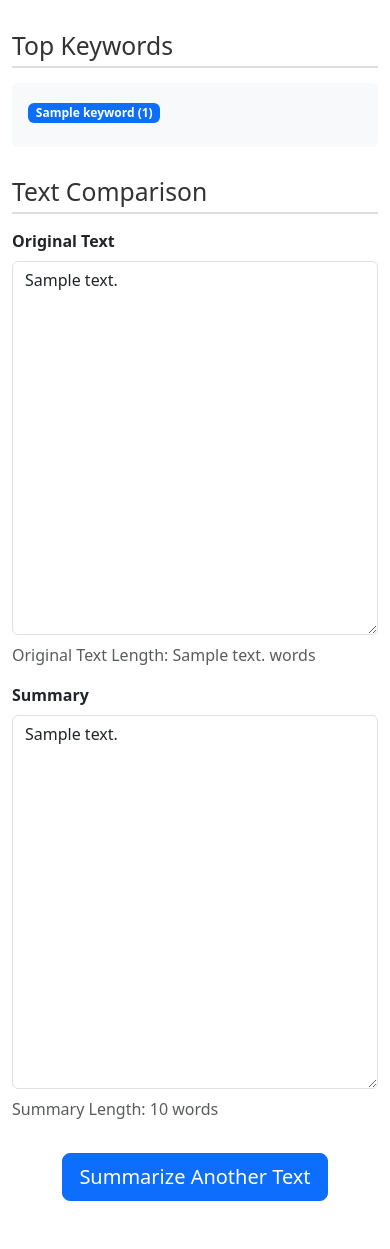
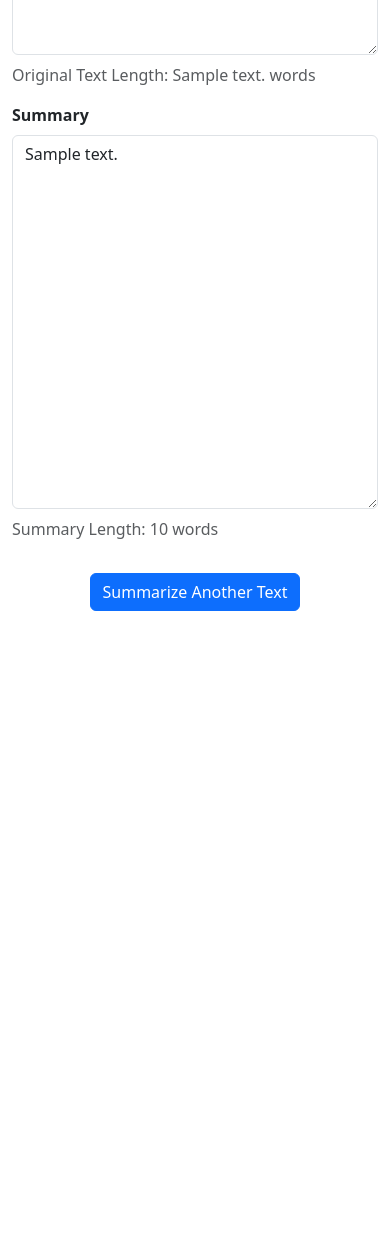
Before and after one commit to pinraspberry/text_summary01, a Flask app: template templates/summary.html in a window 390 px wide. Shown: the part 844-2093 px from the top of the page. After the commit the page ends 1455 px from the top, so only its background shows below. Run offline with Flask 3, Linux system fonts and the light colour scheme; the template is opened without the code that fills it: most values are stand-ins (such as "Sample title", 1, 10 or a date in 2020).

Commit message:
Update summary.html

```diff
--- a/templates/summary.html
+++ b/templates/summary.html
@@ -3,12 +3,13 @@
 <head>
     <meta charset="UTF-8">
     <meta name="viewport" content="width=device-width, initial-scale=1.0">
-    <title>Text Summarizer - Result</title>
+    <title>Document</title>
     <link rel="stylesheet" href="/static/styles.css">
     <link href="https://cdn.jsdelivr.net/npm/bootstrap@5.3.6/dist/css/bootstrap.min.css" rel="stylesheet" integrity="sha384-4Q6Gf2aSP4eDXB8Miphtr37CMZZQ5oXLH2yaXMJ2w8e2ZtHTl7GptT4jmndRuHDT" crossorigin="anonymous">
 </head>
 <body>
-    <div class="container">
+    <!-- <h1>hiiii hello finally</h1> -->
+    <<div class="container">
         <div class="p-5 mb-4 bg-light rounded-3">
             <div class="container-fluid py-5">
               <h1 class="display-5 fw-bold">Text Summarizer</h1>
@@ -23,33 +24,7 @@
                     Summary Ratio: {{ summary_ratio * 100 }}% of original text
                 </div>
             </div>
-        </div>
 
-        <!-- Word Cloud Section -->
-        <h2 class="section-title">Word Cloud Visualization</h2>
-        <div class="row">
-            <div class="col-md-12">
-                <div class="wordcloud-container">
-                    <img src="{{ wordcloud_path }}" alt="Word Cloud" class="wordcloud-img">
-                </div>
-            </div>
-        </div>
-
-        <!-- Keywords Section -->
-        <h2 class="section-title">Top Keywords</h2>
-        <div class="row mb-4">
-            <div class="col-md-12">
-                <div class="p-3 bg-light rounded">
-                    {% for keyword, count in keywords %}
-                        <span class="badge bg-primary keyword-badge">{{ keyword }} ({{ count }})</span>
-                    {% endfor %}
-                </div>
-            </div>
-        </div>
-
-        <!-- Text Comparison Section -->
-        <h2 class="section-title">Text Comparison</h2>
-        <div class="row">
             <!-- Original Text -->
             <div class="col-md-6 mb-3">
               <label for="rawtext" class="form-label"><strong>Original Text</strong></label>
@@ -69,11 +44,14 @@
             </div>
         </div>
 
-        <div class="text-center mt-3 mb-5">
-            <a href="/" class="btn btn-primary btn-lg">Summarize Another Text</a>
+        <div class="text-center mt-3">
+            <a href="/" class="btn btn-primary">Summarize Another Text</a>
         </div>
     </div>
 
-    <script src="https://cdn.jsdelivr.net/npm/bootstrap@5.3.6/dist/js/bootstrap.bundle.min.js" integrity="sha384-j1CDi7MgGQ12Z7Qab0qlWQ/Qqz24Gc6BM0thvEMVjHnfYGF0rmFCozFSxQBxwHKO" crossorigin="anonymous"></script>
+    <script src="https://cdn.jsdelivr.net/npm/bootstrap@5.3.6/dist/js/bootstrap.bundle.min.js" integrity="sha384-j1CDi7MgGQ12Z7Qab0qlWQ/Qqz24Gc6BM0thvEMVjHnfYGF0rmFCozFSxQBxwHKO" crossorigin="anonymous">
+
+    </script>
 </body>
+
 </html>
```
